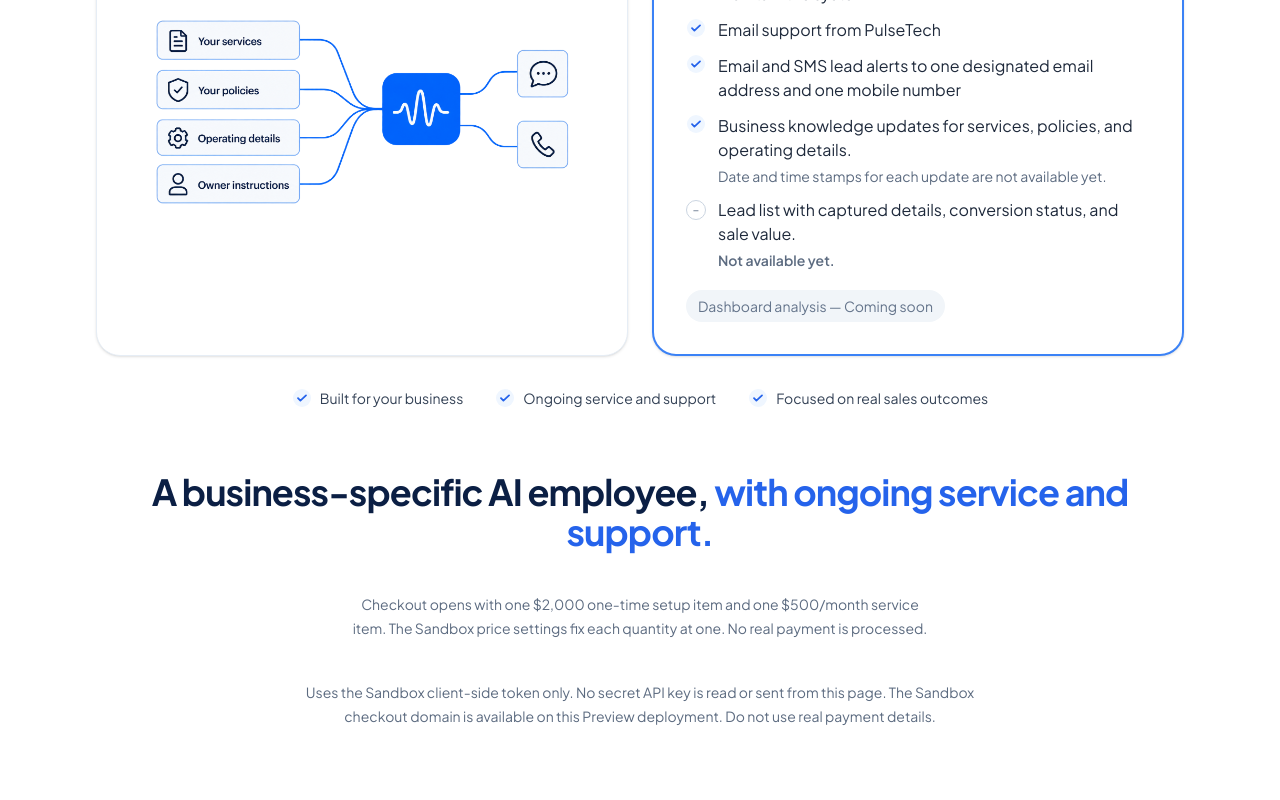
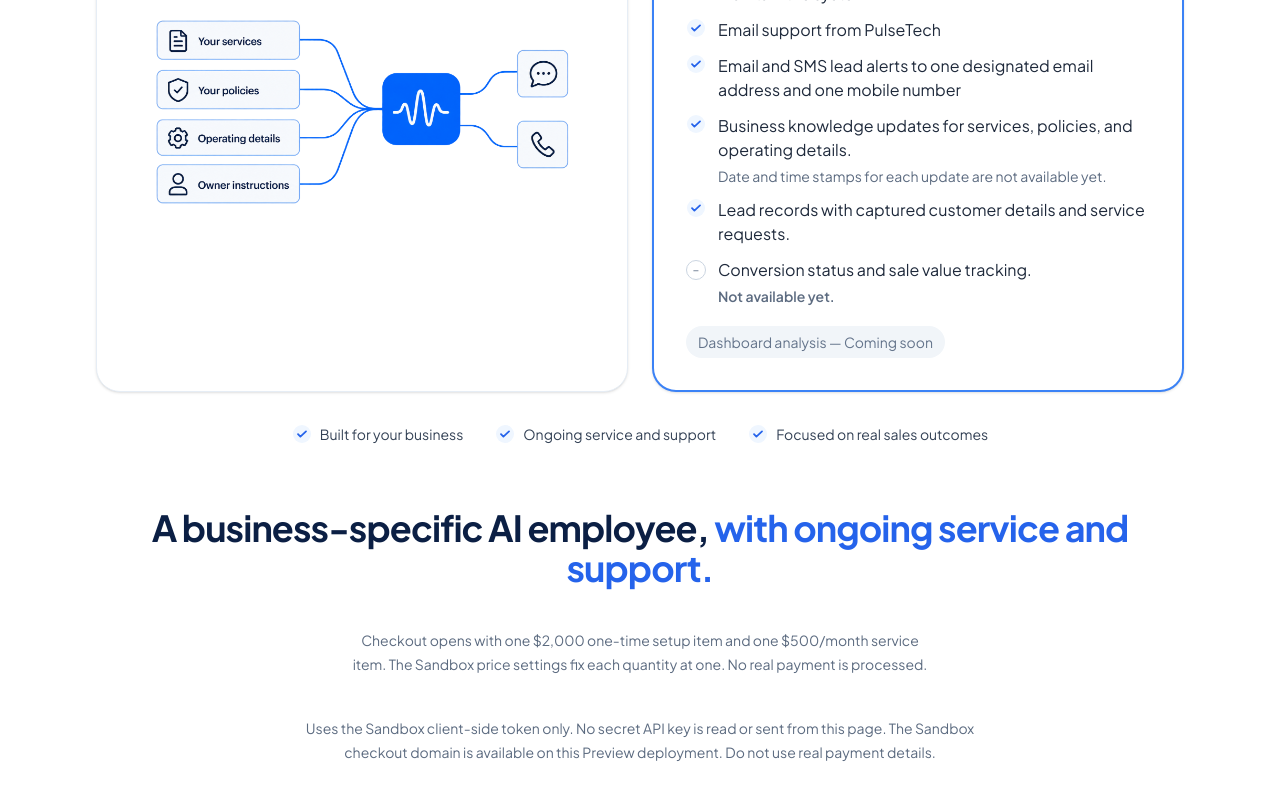
Before and after one commit to utkarshchaturvedi1/pulsetech-engine, a Next.js app: page /payment-test in a window 1280 px wide. Shown: the part 1007-1807 px from the top of the page. Built offline with nearby package versions, Linux system fonts and the light colour scheme; no server answers.

Commit message:
Show available lead records accurately

```diff
--- a/src/app/payment-test/PaymentTestView.tsx
+++ b/src/app/payment-test/PaymentTestView.tsx
@@ -253,6 +253,10 @@ function PricingPage({
                 </span>
               </li>
               <li className="flex items-start gap-3">
+                <CheckIcon />
+                <span>Lead records with captured customer details and service requests.</span>
+              </li>
+              <li className="flex items-start gap-3">
                 <span
                   aria-hidden="true"
                   className="mt-0.5 inline-flex h-5 w-5 shrink-0 items-center justify-center rounded-full border border-[#cbd5e1] text-xs text-[#64748b]"
@@ -260,7 +264,7 @@ function PricingPage({
                   –
                 </span>
                 <span>
-                  Lead list with captured details, conversion status, and sale value.
+                  Conversion status and sale value tracking.
                   <span className="mt-1 block text-sm font-semibold text-[#5c6b80]">
                     Not available yet.
                   </span>
```
